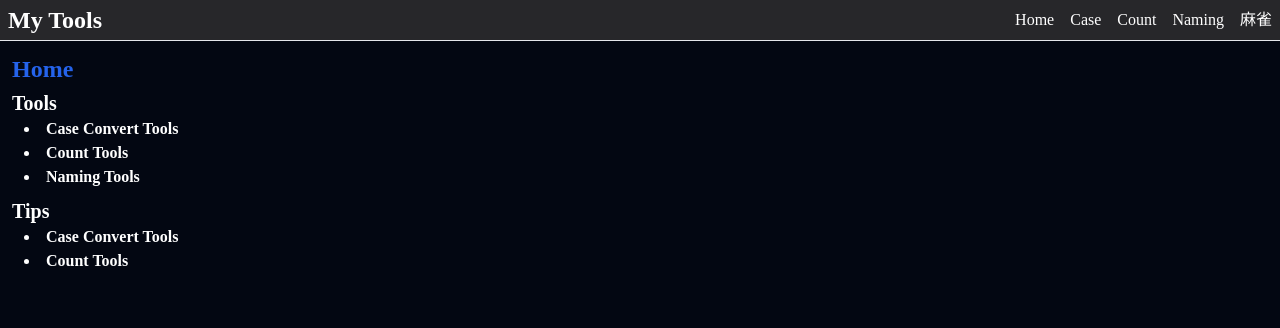
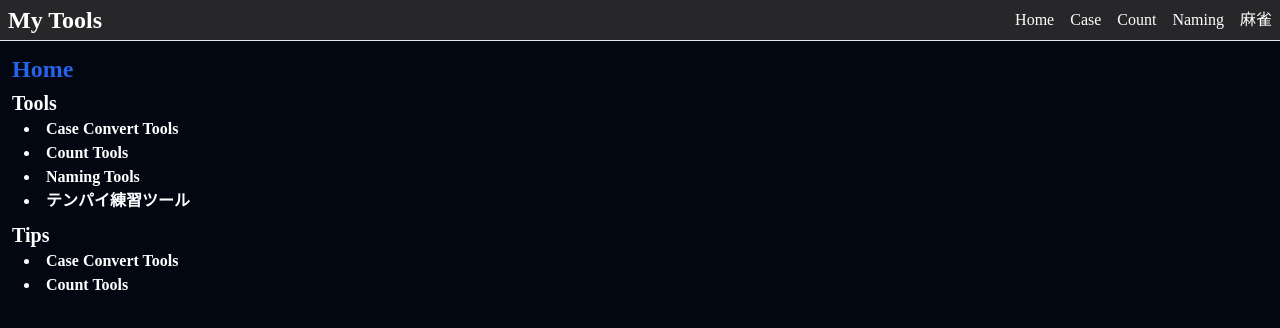
Before and after one commit to syu-y/dev-helper-app, a SvelteKit app: page / in a window 1280 px wide. Shown: the top 328 px of the page. Built offline with nearby package versions, Linux system fonts and the light colour scheme.

Commit message:
機能へのリンク追加

```diff
--- a/src/routes/+page.svelte
+++ b/src/routes/+page.svelte
@@ -11,6 +11,7 @@
 		<li><Link url="/case" label="Case Convert Tools" /></li>
 		<li><Link url="/count" label="Count Tools" /></li>
 		<li><Link url="/naming" label="Naming Tools" /></li>
+		<li><Link url="/mahjong" label="テンパイ練習ツール" /></li>
 	</ul>
 </div>
 
```
